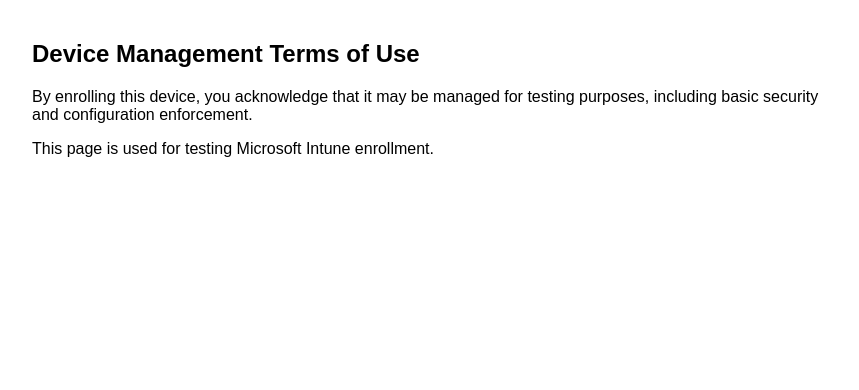
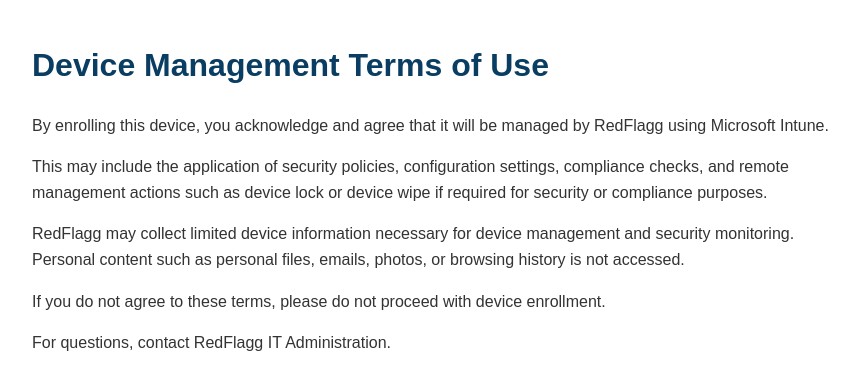
Before and after one commit to Samira-fl/mdm-terms-test, a plain HTML site: page index.html in a window 1280 px wide. Shown: the whole page, without its empty margins (208-1067 px from the left). Drawn offline with Linux system fonts and the light colour scheme.

Commit message:
Update index.html

```diff
--- a/index.html
+++ b/index.html
@@ -1,18 +1,44 @@
 <!DOCTYPE html>
-<html>
+<html lang="en">
 <head>
-  <title>MDM Terms of Use</title>
+    <meta charset="UTF-8">
+    <title>Device Management Terms of Use</title>
+    <style>
+        body {
+            font-family: Arial, sans-serif;
+            max-width: 800px;
+            margin: 40px auto;
+            line-height: 1.6;
+            color: #333;
+        }
+        h1 {
+            color: #0a3d62;
+        }
+    </style>
 </head>
-<body style="font-family: Arial; max-width: 800px; margin: 40px auto;">
-  <h2>Device Management Terms of Use</h2>
+<body>
 
-  <p>
-    By enrolling this device, you acknowledge that it may be managed for testing purposes,
-    including basic security and configuration enforcement.
-  </p>
+<h1>Device Management Terms of Use</h1>
 
-  <p>
-    This page is used for testing Microsoft Intune enrollment.
-  </p>
+<p>
+By enrolling this device, you acknowledge and agree that it will be managed by RedFlagg using Microsoft Intune.
+</p>
+
+<p>
+This may include the application of security policies, configuration settings, compliance checks, and remote management actions such as device lock or device wipe if required for security or compliance purposes.
+</p>
+
+<p>
+RedFlagg may collect limited device information necessary for device management and security monitoring. Personal content such as personal files, emails, photos, or browsing history is not accessed.
+</p>
+
+<p>
+If you do not agree to these terms, please do not proceed with device enrollment.
+</p>
+
+<p>
+For questions, contact RedFlagg IT Administration.
+</p>
+
 </body>
 </html>
```
